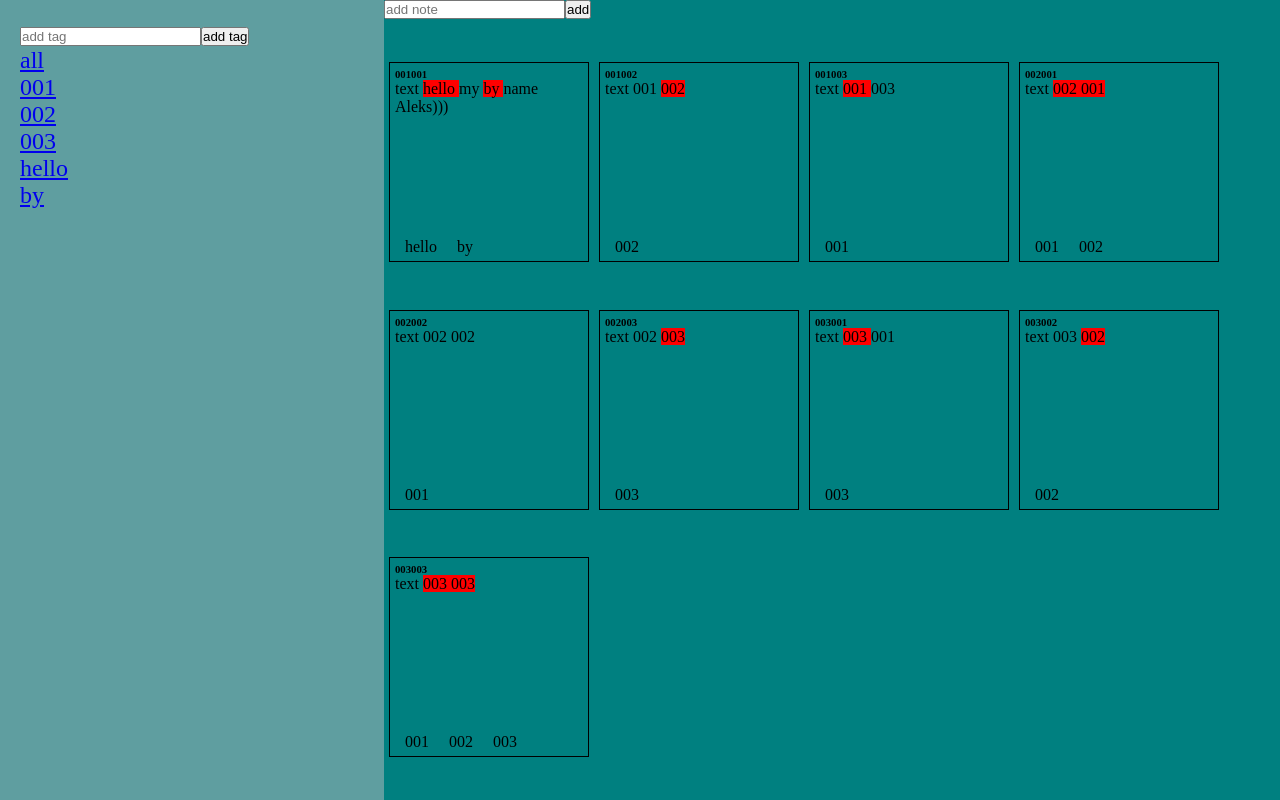
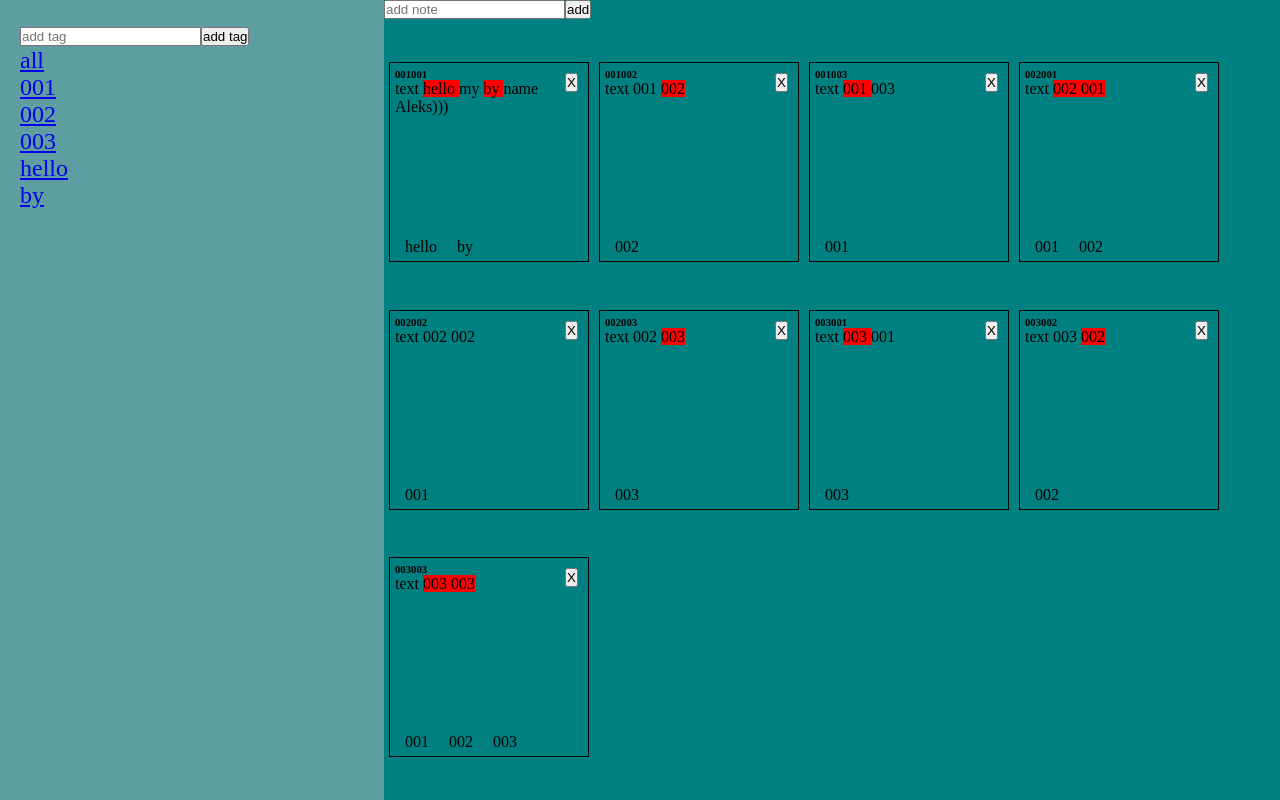
Before and after one commit to AleksTimofeev/note-editor, a React (Create React App) app: page /note#/note in a window 1280 px wide. Built offline with nearby package versions, Linux system fonts and the light colour scheme.

Commit message:
add note removal

```diff
--- a/src/components/notes/note/Note.module.scss
+++ b/src/components/notes/note/Note.module.scss
@@ -1,4 +1,5 @@
 .wrapper {
+  position: relative;
   width: 200px;
   height: 200px;
   display: flex;
@@ -6,6 +7,12 @@
   border: 1px solid black;
   margin: 5px;
   padding: 5px;
+
+  .removeNoteIcon {
+    position: absolute;
+    top: 10px;
+    right: 10px;
+  }
 
   p{
     margin-bottom: auto;
--- a/src/components/notes/note/Note.tsx
+++ b/src/components/notes/note/Note.tsx
@@ -1,5 +1,5 @@
 import React from 'react';
-import {NoteType, removeTagForNote} from "../../../store/noteReducer";
+import {NoteType, removeNote, removeTagForNote} from "../../../store/noteReducer";
 import styles from './Note.module.scss'
 import {useAppDispatch} from "../../../store/store";
 
@@ -15,9 +15,16 @@ export const Note: React.FC<PropsType> = ({noteData}) => {
   const handleRemoveTag = (e: React.MouseEvent<HTMLElement>) => {
     dispatch(removeTagForNote({idNote: noteData.id, tag: e.currentTarget.id}))
   }
+  const handleRemoveNote = () => {
+    dispatch(removeNote({idNote: noteData.id}))
+  }
 
   return (
     <div className={styles.wrapper}>
+      <button
+        className={styles.removeNoteIcon}
+        onClick={handleRemoveNote}
+      >X</button>
       <h6>{noteData.id}</h6>
       <p>{newText && newText.map(item => (
         noteData.tags.some((value) => value === item) ? <span className={styles.r}>{item+' '}</span> : `${item} `
--- a/src/store/noteReducer.ts
+++ b/src/store/noteReducer.ts
@@ -47,11 +47,14 @@ const slice = createSlice({
       state.noteData = state.noteData.map(note => (
         note.id === action.payload.idNote ? {...note, tags: note.tags.filter(tag => tag !== action.payload.tag)} : {...note}
       ))
+    },
+    removeNote: (state, action: PayloadAction<{idNote: string}>) => {
+      state.noteData = state.noteData.filter(note => note.id !== action.payload.idNote)
     }
   }
 })
 
-export const {addTag, addNote, removeTag, removeTagForNote} = slice.actions
+export const {addTag, addNote, removeTag, removeTagForNote, removeNote} = slice.actions
 export const noteReducer = slice.reducer
 
 
```
